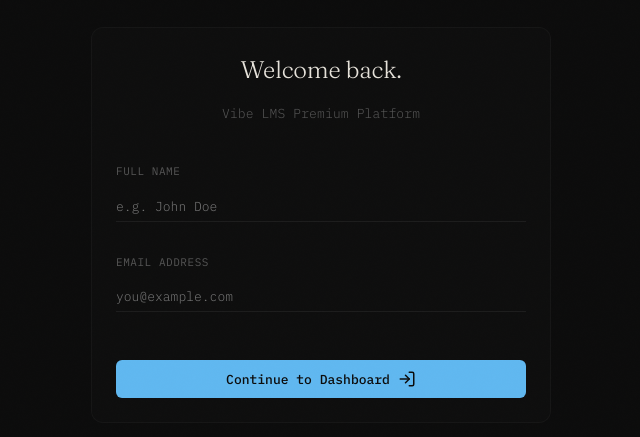
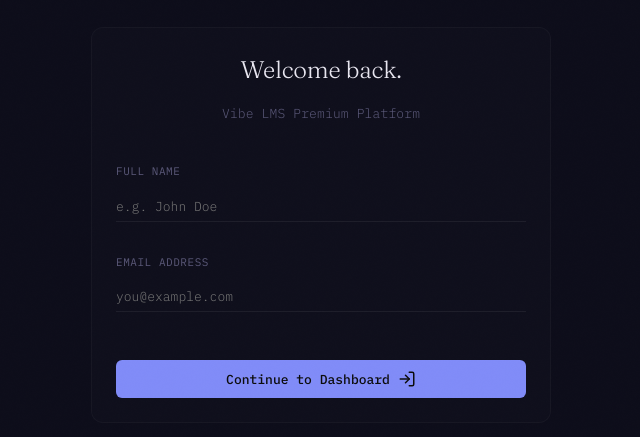
Before and after one commit to fayaspsulfikkar/vibe-learning-app, a React (Vite) app: page /login in a window 1280 px wide. Shown: the part 175-612 px from the top of the page, without its empty margins (319-959 px from the left). Built offline with nearby package versions, Linux system fonts and the light colour scheme.

Commit message:
style: switch to deep indigo-navy color theme for richer visual depth

```diff
--- a/index.html
+++ b/index.html
@@ -5,7 +5,7 @@
     <link rel="icon" type="image/svg+xml" href="/favicon.svg" />
     <meta name="viewport" content="width=device-width, initial-scale=1.0" />
   <link rel="manifest" href="/manifest.json" />
-  <meta name="theme-color" content="#0c0c0c" />
+  <meta name="theme-color" content="#0d0d1a" />
   <meta name="apple-mobile-web-app-capable" content="yes" />
   <meta name="apple-mobile-web-app-status-bar-style" content="black-translucent" />
   <title>Vibe LMS App</title>
--- a/src/index.css
+++ b/src/index.css
@@ -1,28 +1,28 @@
 @import url('https://fonts.googleapis.com/css2?family=IBM+Plex+Mono:wght@300;400;500;600&family=Fraunces:ital,wght@0,300;0,600;1,300&display=swap');
 
 :root {
-  --bg: #0c0c0c;
-  --surface: #141414;
-  --surface2: #1a1a1a;
-  --surface3: #202020;
-  --border: #252525;
-  --border2: #303030;
-  --text: #e6e2da;
-  --muted: #555;
-  --muted2: #888;
-  --muted3: #aaa;
+  --bg: #0d0d1a;
+  --surface: #121220;
+  --surface2: #181828;
+  --surface3: #1e1e30;
+  --border: #252540;
+  --border2: #2e2e50;
+  --text: #e8e6f0;
+  --muted: #5a5878;
+  --muted2: #8884a8;
+  --muted3: #b0aec8;
 
   --accent: #c8f060;
   --accent2: #a0c840;
-  --accent-glow: rgba(200, 240, 96, 0.04);
+  --accent-glow: rgba(200, 240, 96, 0.06);
 
-  --primary: #60b8f0;
-  --primary-glow: rgba(96, 184, 240, 0.12);
+  --primary: #818cf8;
+  --primary-glow: rgba(129, 140, 248, 0.15);
 
-  --warn: #f0a050;
-  --info: #60b8f0;
-  --success: #5dd8a8;
-  --danger: #ef4444;
+  --warn: #fb923c;
+  --info: #38bdf8;
+  --success: #34d399;
+  --danger: #f87171;
 
   --done-bg: #141f0a;
   --done-border: #2a4010;
```
